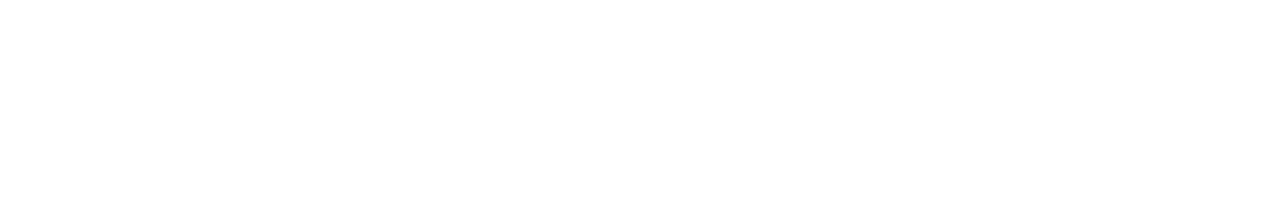
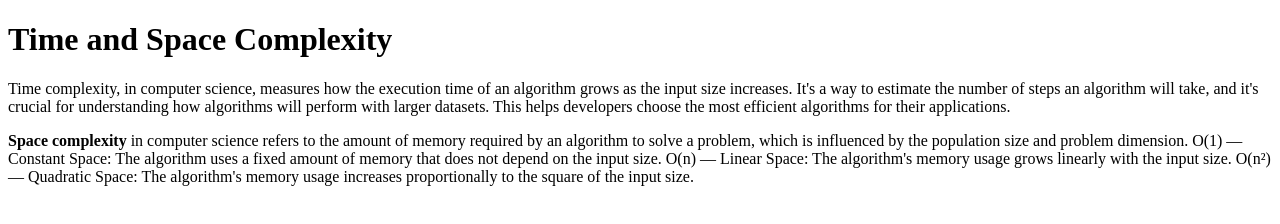
Before and after one commit to acciojob/time-and-space-complexity-PyhtonDeveloperNishu, a website: page main.html in a window 1280 px wide. Drawn offline with Linux system fonts and the light colour scheme.

Commit message:
created a submission

```diff
--- a/main.html
+++ b/main.html
@@ -8,6 +8,13 @@
 
 <body>
 	<!-- the entire body must be written by student -->
+	<h1>Time and Space Complexity</h1>
+	<p>Time complexity, in computer science, measures how the execution time of an algorithm grows as the input size increases. It's a way to estimate the number of steps an algorithm will take, and it's crucial for understanding how algorithms will perform with larger datasets. This helps developers choose the most efficient algorithms for their applications. </p>
+	<p><b>Space complexity</b> in computer science refers to the amount of memory required by an algorithm to solve a problem,
+		which is influenced by the population size and problem dimension.
+		O(1) — Constant Space: The algorithm uses a fixed amount of memory that does not depend on the input size.
+		O(n) — Linear Space: The algorithm's memory usage grows linearly with the input size.
+		O(n²) — Quadratic Space: The algorithm's memory usage increases proportionally to the square of the input size.</p>
     <script type="text/javascript" src="./script.js">
 </script>
 
```
